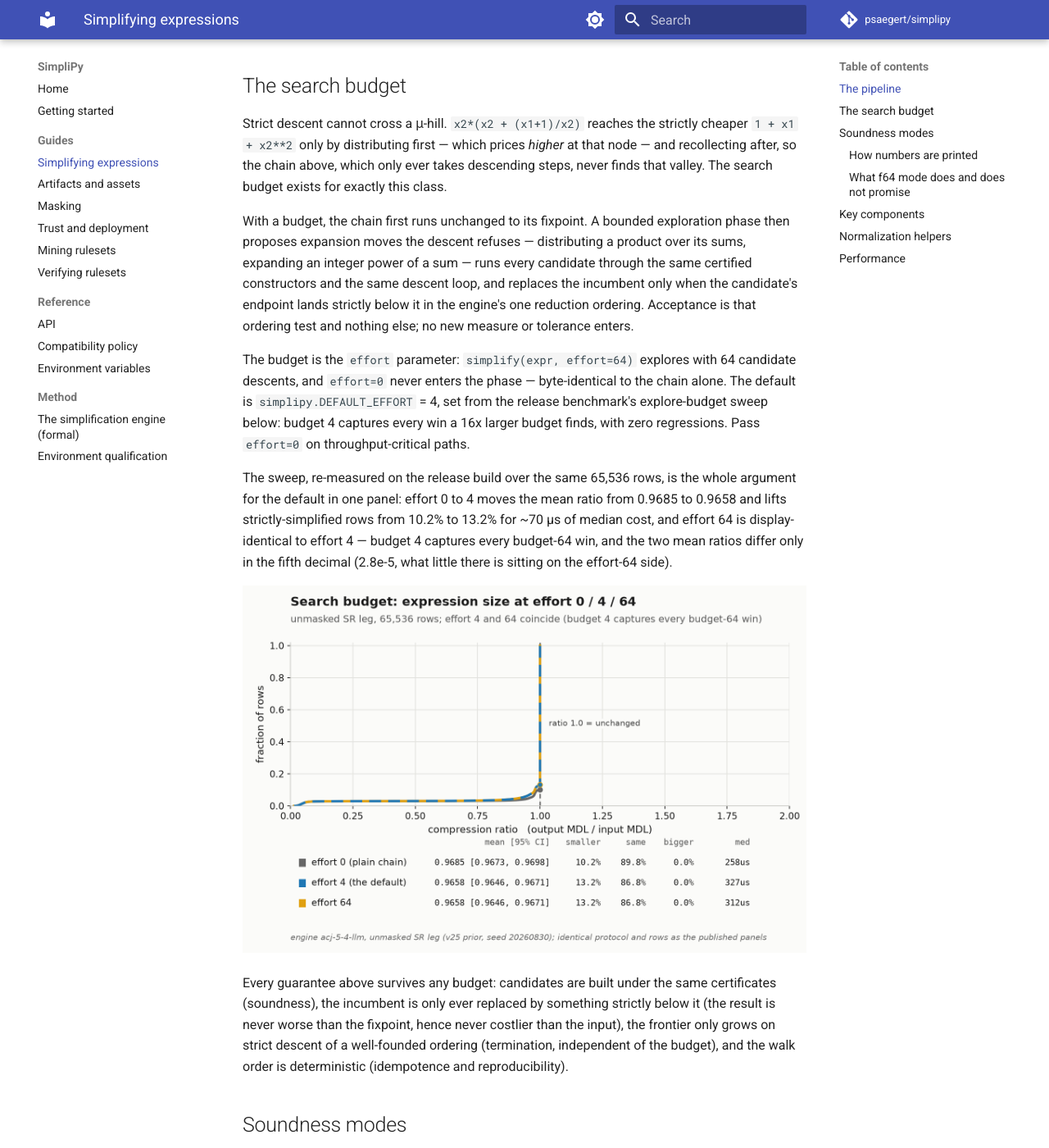
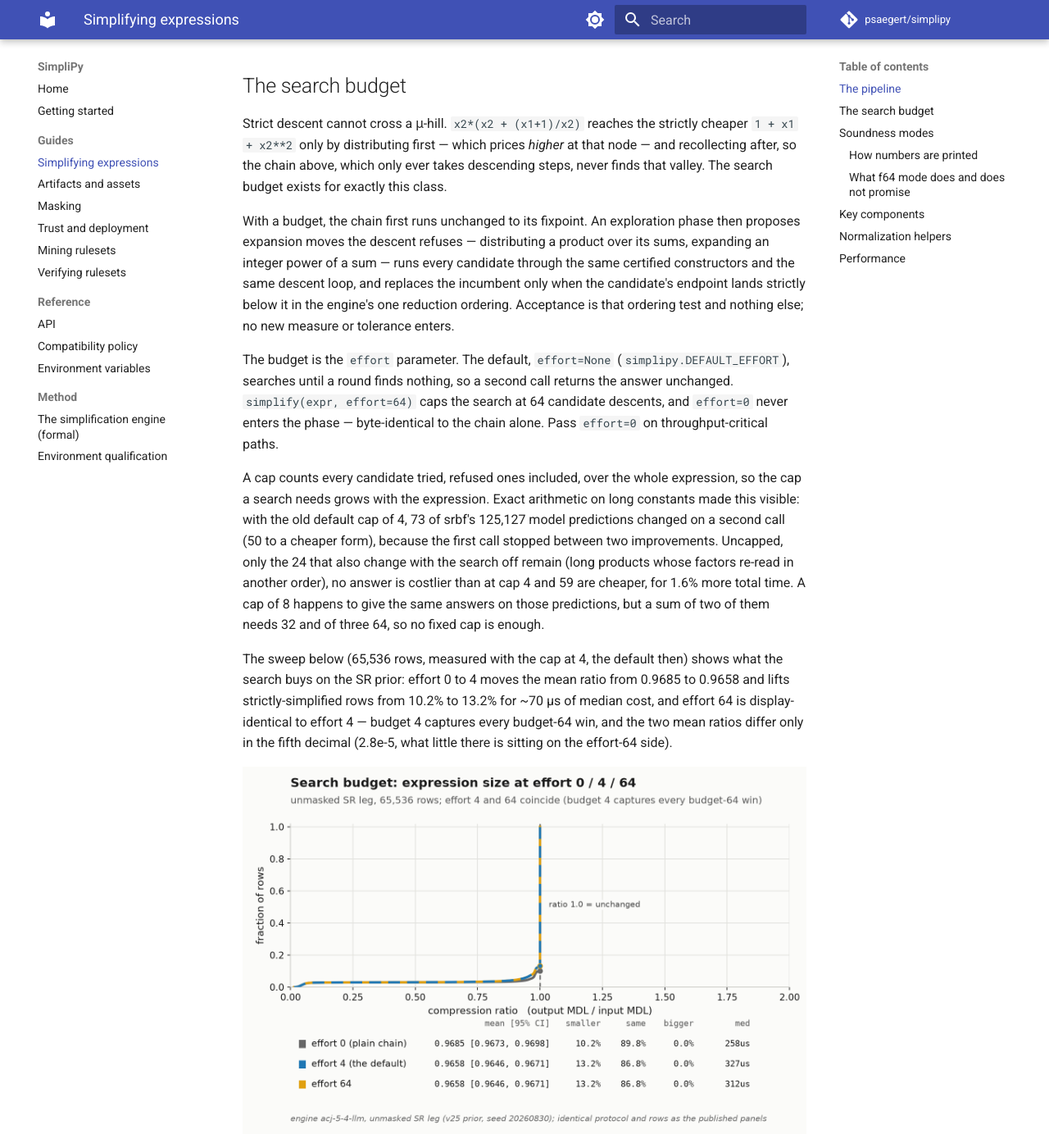
Before and after one commit to psaegert/simplipy, an MkDocs documentation site: the page built from docs/guides/simplify.md, in a window 1280 px wide and 1400 px high, scrolled down 2035 px. Shown: the whole window at 82% size. Built offline with MkDocs 1.6.1 and Material for MkDocs 9.7.7, drawn with Linux system fonts in a browser that asks for light colours; comment, search, counter and statistics services are not loaded; some of the changed text lies outside the part shown.

Commit message:
The search runs until a round finds nothing: effort=None is the default
simplify()'s exploration phase stopped at a cap of 4 candidate descents. A cap counts every
candidate tried over the whole expression, so the cap a search needs grows with the
expression; with exact arithmetic on long constants the first call often stopped between two
improvements, and 73 of srbf's 125,127 model predictions changed on a second call (50 to a
cheaper form). Uncapped, only the 24 that also change with the search off remain.

- DEFAULT_EFFORT = None: the search runs until its frontier is empty (finite by the
  well-founded ordering). effort=k still caps it, effort=0 still skips it.
- The bindings ac_simplify_in_mode / ac_simplify_infix_in_mode / ac_simplify_suppressed take
  an optional budget (None = uncapped); the promotion refund follows the default as before.
- docs/formal.md L6 states the search's idempotence argument and premises; the guide, the
  effort docstring, search.rs and the CHANGELOG follow. The guide's benchmark section names
  the effort=4 it was measured at.
- Tests: the default answer is its own answer on an srbf prediction and on sums of two and
  three copies (a cap of 16 does not settle them); a cap still stops between improvements;
  a None-valued public constant resolves.

Co-Authored-By: Claude Opus 5.5 <noreply@anthropic.com>
Claude-Session: https://claude.ai/code/session_016gamUqKQqroqag4GFsNu6W

```diff
--- a/docs/guides/simplify.md
+++ b/docs/guides/simplify.md
@@ -95,7 +95,7 @@ cheaper `1 + x1 + x2**2` only by distributing first — which prices *higher* at
 node — and recollecting after, so the chain above, which only ever takes descending
 steps, never finds that valley. The search budget exists for exactly this class.
 
-With a budget, the chain first runs unchanged to its fixpoint. A bounded exploration
+With a budget, the chain first runs unchanged to its fixpoint. An exploration
 phase then proposes expansion moves the descent refuses — distributing a product over
 its sums, expanding an integer power of a sum — runs every candidate through the same
 certified constructors and the same descent loop, and replaces the incumbent only when
@@ -103,14 +103,24 @@ the candidate's endpoint lands strictly below it in the engine's one reduction
 ordering. Acceptance is that ordering test and nothing else; no new measure or
 tolerance enters.
 
-The budget is the `effort` parameter: `simplify(expr, effort=64)` explores with 64
-candidate descents, and `effort=0` never enters the phase — byte-identical to the
-chain alone. The default is `simplipy.DEFAULT_EFFORT` = 4, set from the release
-benchmark's explore-budget sweep below: budget 4 captures every win a 16x larger
-budget finds, with zero regressions. Pass `effort=0` on throughput-critical paths.
+The budget is the `effort` parameter. The default, `effort=None`
+(`simplipy.DEFAULT_EFFORT`), searches until a round finds nothing, so a second call
+returns the answer unchanged. `simplify(expr, effort=64)` caps the search at 64 candidate
+descents, and `effort=0` never enters the phase — byte-identical to the chain alone. Pass
+`effort=0` on throughput-critical paths.
 
-The sweep, re-measured on the release build over the same 65,536 rows, is the whole
-argument for the default in one panel: effort 0 to 4 moves the mean ratio from 0.9685
+A cap counts every candidate tried, refused ones included, over the whole expression, so
+the cap a search needs grows with the expression. Exact arithmetic on long constants
+made this visible: with the old default cap of 4, 73 of srbf's 125,127 model predictions
+changed on a second call (50 to a cheaper form), because the first call stopped between
+two improvements. Uncapped, only the 24 that also change with the search off remain
+(long products whose factors re-read in another order), no answer is costlier than at
+cap 4 and 59 are cheaper, for 1.6% more total time. A cap of 8 happens to give the same
+answers on those predictions, but a sum of two of them needs 32 and of three 64, so no
+fixed cap is enough.
+
+The sweep below (65,536 rows, measured with the cap at 4, the default then) shows what
+the search buys on the SR prior: effort 0 to 4 moves the mean ratio from 0.9685
 to 0.9658 and lifts strictly-simplified rows from 10.2% to 13.2% for ~70 µs of median
 cost, and effort 64 is display-identical to effort 4 — budget 4 captures every
 budget-64 win, and the two mean ratios differ only in the fifth decimal (2.8e-5,
@@ -123,7 +133,9 @@ certificates (soundness), the incumbent is only ever replaced by something stric
 below it (the result is never worse than the fixpoint, hence never costlier than the
 input), the frontier only grows on strict descent of a well-founded ordering
 (termination, independent of the budget), and the walk order is deterministic
-(idempotence and reproducibility).
+(reproducibility). Idempotence needs the search to run until a round finds nothing,
+the default: a cap can stop it between two improvements, which a second call then
+continues.
 
 ## Soundness modes
 
```
Also changed, not shown: other parts of docs/guides/simplify.md (+2 -2 lines), CHANGELOG.md (+9 -0 lines), docs/formal.md (+13 -5 lines), 5 other files.
